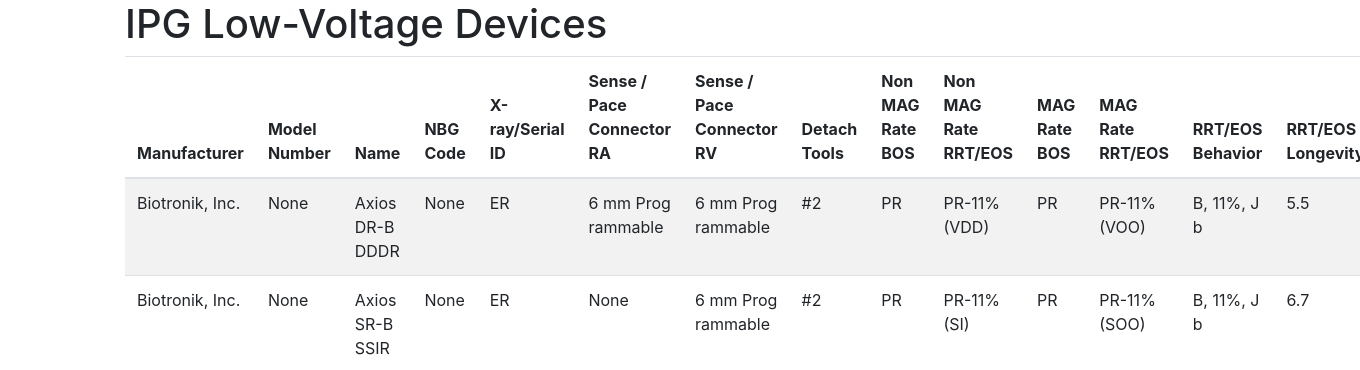
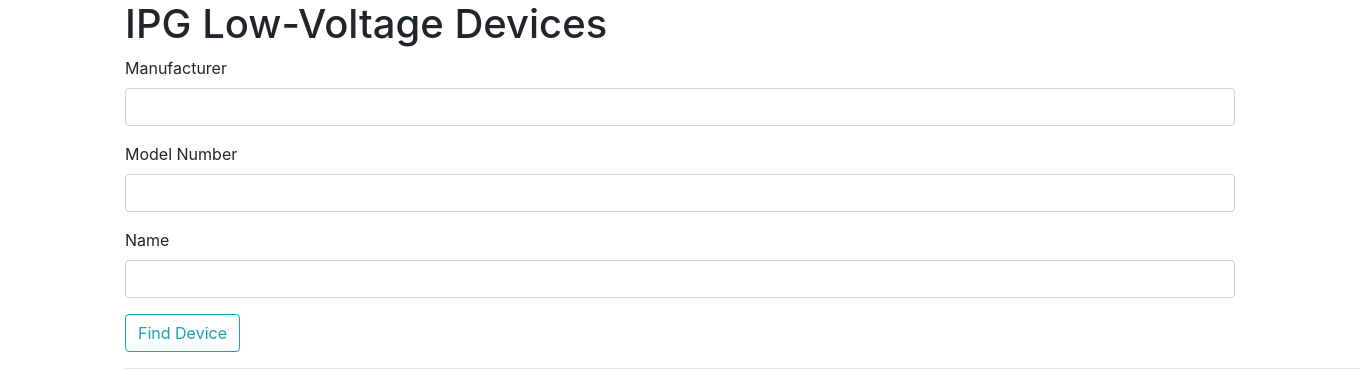
Before and after one commit to farbodab/cardiacpedia, a Flask app: template cardiacpedia/templates/ipg.html in a window 1360 px wide. Shown: the part 56-426 px from the top of the page. Run offline with Flask 2, Linux system fonts and the light colour scheme; the template is opened without the code that fills it: values that come from a table or form of the project are taken from there, others are empty; data comes from the database, SQL or seed files in the repository; some libraries are stand-ins or nearby versions.

Commit message:
Search functionality working

```diff
--- /dev/null
+++ b/cardiacpedia/devices/forms.py
@@ -0,0 +1,13 @@
+from flask_wtf import FlaskForm
+from wtforms import IntegerField, StringField, PasswordField, SubmitField
+from wtforms.validators import DataRequired, Email, EqualTo
+from wtforms import ValidationError
+from flask_login import current_user
+from cardiacpedia.models import IPG
+
+
+class Find_IPG(FlaskForm):
+    manufacturer = StringField('Manufacturer')
+    model_number = StringField('Model Number')
+    name = StringField('Name')
+    submit = SubmitField('Find Device')
--- a/cardiacpedia/templates/ipg.html
+++ b/cardiacpedia/templates/ipg.html
@@ -1,7 +1,19 @@
 {% extends 'base.html' %}
+{% from 'bootstrap/form.html' import render_field %}
 
 {% block content %}
 <h1>IPG Low-Voltage Devices</h1>
+
+<form class="form-group" method="POST">
+     {{ form.hidden_tag() }}
+     {{ render_field(form.manufacturer) }}
+     {{ render_field(form.model_number) }}
+     {{ render_field(form.name) }}
+     <div class="form-group">
+         {{ form.submit(class="btn btn-outline-info") }}
+     </div>
+</form>
+
   <table class="table table-striped">
     <thead>
         <tr>
```
Also changed, not shown: cardiacpedia/devices/views.py (+20 -4 lines).
